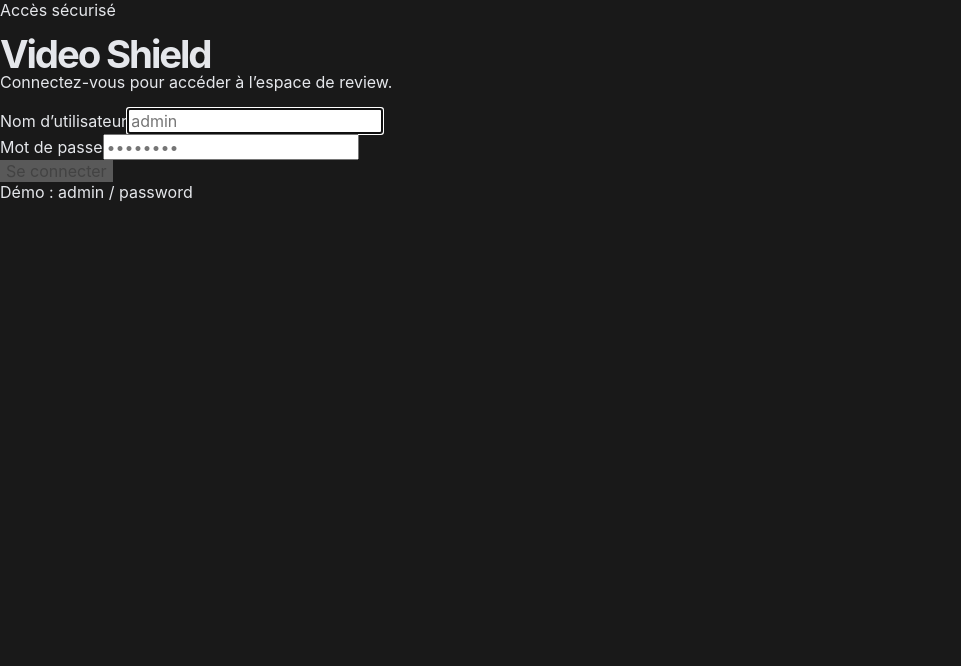
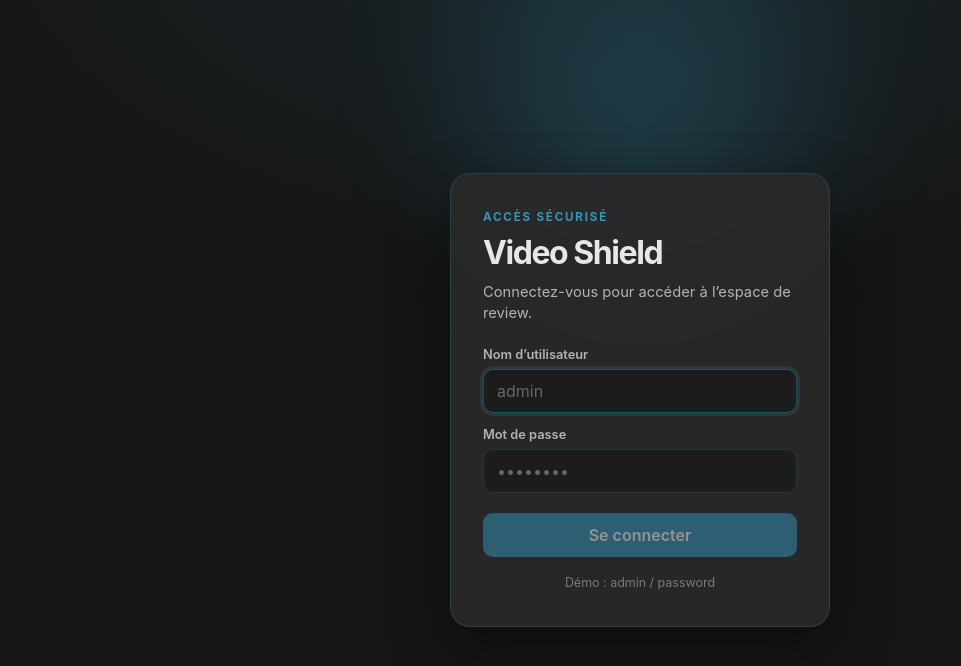
Before and after one commit to DavidoSF/video-shield, a React (Vite) app: page / in a window 1280 px wide. Shown: the top 666 px of the page, without its empty margins (0-961 px from the left). Built offline with nearby package versions, Linux system fonts and the light colour scheme.

Commit message:
Add styles for login page and related components

```diff
--- a/src/styles.css
+++ b/src/styles.css
@@ -808,3 +808,142 @@
   color: var(--muted);
   font-size: 0.82rem;
 }
+
+
+
+/* ─────────────────────────────────────────────
+   Auth / Login page
+───────────────────────────────────────────── */
+
+.login-page {
+  position: relative;
+  min-height: 100vh;
+  display: flex;
+  align-items: center;
+  justify-content: center;
+  padding: 24px;
+  background:
+    radial-gradient(1200px 600px at 50% -10%, rgba(52, 151, 187, 0.12), transparent 60%),
+    var(--bg);
+  overflow: hidden;
+}
+
+.login-glow {
+  position: absolute;
+  width: 520px;
+  height: 520px;
+  border-radius: 50%;
+  background: radial-gradient(circle, rgba(52, 151, 187, 0.28), transparent 70%);
+  filter: blur(40px);
+  top: -160px;
+  pointer-events: none;
+}
+
+.login-card {
+  position: relative;
+  z-index: 1;
+  width: 100%;
+  max-width: 380px;
+  padding: 36px 32px;
+  border: 1px solid var(--border);
+  border-radius: 20px;
+  background: var(--panel);
+  backdrop-filter: blur(14px);
+  box-shadow: 0 24px 60px rgba(0, 0, 0, 0.45);
+  display: flex;
+  flex-direction: column;
+  gap: 14px;
+}
+
+.login-eyebrow {
+  margin: 0;
+  color: var(--accent);
+  font-size: 0.72rem;
+  font-weight: 700;
+  letter-spacing: 0.16em;
+  text-transform: uppercase;
+}
+
+.login-title {
+  margin: 0;
+  font-size: 2rem;
+  letter-spacing: -0.045em;
+  color: var(--text);
+}
+
+.login-subtitle {
+  margin: 0 0 10px;
+  color: var(--muted);
+  font-size: 0.92rem;
+  line-height: 1.4;
+}
+
+.login-field {
+  display: flex;
+  flex-direction: column;
+  gap: 7px;
+}
+
+.login-field label {
+  font-size: 0.8rem;
+  font-weight: 600;
+  color: var(--muted);
+}
+
+.login-input {
+  padding: 11px 13px;
+  border-radius: 10px;
+  border: 1px solid var(--border);
+  background: rgba(0, 0, 0, 0.28);
+  color: var(--text);
+  outline: none;
+  transition: border-color 0.15s ease, box-shadow 0.15s ease;
+}
+
+.login-input::placeholder {
+  color: rgba(179, 179, 179, 0.5);
+}
+
+.login-input:focus {
+  border-color: var(--border-strong);
+  box-shadow: 0 0 0 3px rgba(52, 151, 187, 0.15);
+}
+
+.login-error {
+  padding: 9px 12px;
+  border-radius: 10px;
+  border: 1px solid rgba(239, 68, 68, 0.3);
+  background: rgba(239, 68, 68, 0.1);
+  color: #fca5a5;
+  font-size: 0.85rem;
+}
+
+.login-button {
+  margin-top: 6px;
+  padding: 12px;
+  border-radius: 10px;
+  background: var(--accent);
+  color: #fff;
+  font-weight: 600;
+  transition: background 0.15s ease, transform 0.05s ease;
+}
+
+.login-button:hover:not(:disabled) {
+  background: var(--accent-dark);
+}
+
+.login-button:active:not(:disabled) {
+  transform: translateY(1px);
+}
+
+.login-button:disabled {
+  opacity: 0.5;
+  cursor: not-allowed;
+}
+
+.login-hint {
+  margin: 4px 0 0;
+  text-align: center;
+  color: rgba(179, 179, 179, 0.6);
+  font-size: 0.78rem;
+}
```
